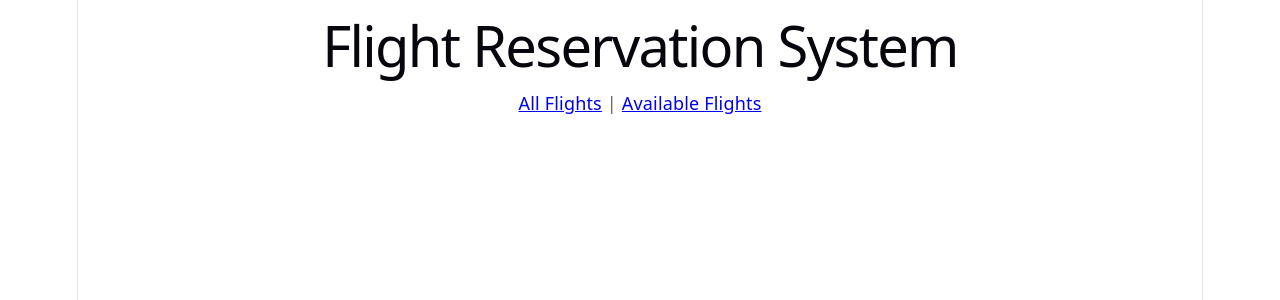
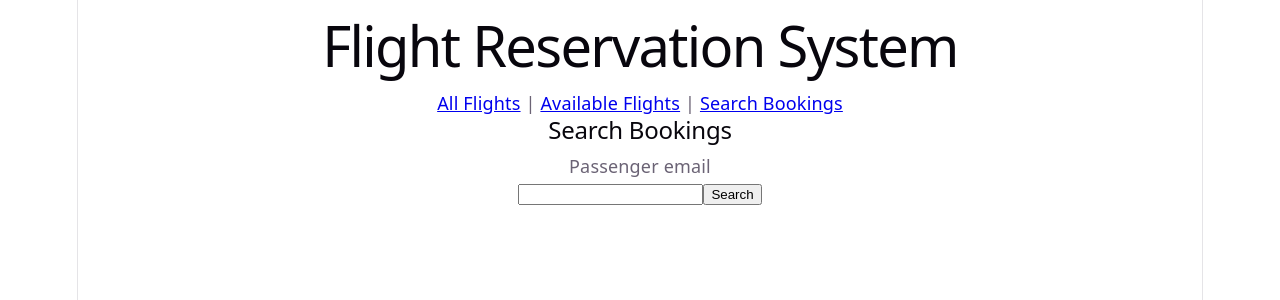
Before and after one commit to ornella28/FlightBooking_API-project-test3, a React (Vite) app in the folder frontend/: page /bookings in a window 1280 px wide. Shown: the top 300 px of the page. Built offline with nearby package versions, Linux system fonts and the light colour scheme.

Commit message:
added an option for the user to look up for bookings by entering the email address

```diff
--- a/frontend/src/App.tsx
+++ b/frontend/src/App.tsx
@@ -1,8 +1,9 @@
 import { BrowserRouter, Routes, Route } from "react-router";
 import Navbar from "./components/Navbar";
 import FlightsPage from "./pages/FlightsPages.tsx";
-import AvailableFlightsPage from "./pages/AvailableFlightsPage";
+import AvailableFlightsPage from "./pages/AvailableFlightsPage.tsx";
 import BookFlightPage from "./pages/BookFlightPage.tsx";
+import BookingsPage from "./pages/BookingsPage.tsx";
 
 function App() {
   return (
@@ -15,6 +16,7 @@ function App() {
           <Route path="/" element={<FlightsPage />} />
           <Route path="/available-flights" element={<AvailableFlightsPage />} />
             <Route path="/book-flight/:flightId" element={<BookFlightPage />} />
+            <Route path="/bookings" element={<BookingsPage />} />
         </Routes>
       </BrowserRouter>
   );
--- a/frontend/src/components/Navbar.tsx
+++ b/frontend/src/components/Navbar.tsx
@@ -4,7 +4,8 @@ function Navbar() {
     return (
         <nav>
             <Link to="/">All Flights</Link> |{" "}
-            <Link to="/available-flights">Available Flights</Link>
+            <Link to="/available-flights">Available Flights</Link> |{" "}
+            <Link to="/bookings">Search Bookings</Link>
         </nav>
     );
 }
--- /dev/null
+++ b/frontend/src/pages/BookingsPage.tsx
@@ -0,0 +1,73 @@
+import { useState } from "react";
+
+type Booking = {
+    id: number;
+    passengerName: string;
+    passengerEmail: string;
+    flightNumber: string;
+    departureTime: string;
+    arrivalTime: string;
+    destination: string;
+    price: number;
+    status: string;
+};
+
+function BookingsPage() {
+    const [email, setEmail] = useState("");
+    const [bookings, setBookings] = useState<Booking[]>([]);
+    const [message, setMessage] = useState("");
+
+    function searchBookings(event: React.FormEvent) {
+        event.preventDefault();
+
+        fetch(`http://localhost:8080/api/flights/bookings?email=${email}`)
+            .then((response) => {
+                if (!response.ok) {
+                    throw new Error("Could not fetch bookings");
+                }
+                return response.json();
+            })
+            .then((data) => {
+                console.log("BOOKINGS DATA:", data);
+                setBookings(data);
+                setMessage(data.length === 0 ? "No bookings found." : "");
+            })
+    }
+
+    return (
+        <div>
+            <h2>Search Bookings</h2>
+
+            <form onSubmit={searchBookings}>
+                <label>Passenger email</label>
+                <br />
+                <input
+                    type="email"
+                    value={email}
+                    onChange={(event) => setEmail(event.target.value)}
+                    required
+                />
+
+                <button type="submit">Search</button>
+            </form>
+
+            {message && <p>{message}</p>}
+
+            {bookings.map((booking) => (
+                <div key={booking.id}>
+                    <h3>{booking.passengerName}</h3>
+                    <p>Email: {booking.passengerEmail}</p>
+                    <p>Flight ID: {booking.id}</p>
+                    <p>Flight number: {booking.flightNumber}</p>
+                    <p>Destination: {booking.destination}</p>
+                    <p>Departure: {booking.departureTime}</p>
+                    <p>Arrival: {booking.arrivalTime}</p>
+                    <p>Price: {booking.price}</p>
+                    <p>Status: {booking.status}</p>
+                </div>
+            ))}
+        </div>
+    );
+}
+
+export default BookingsPage;
```
